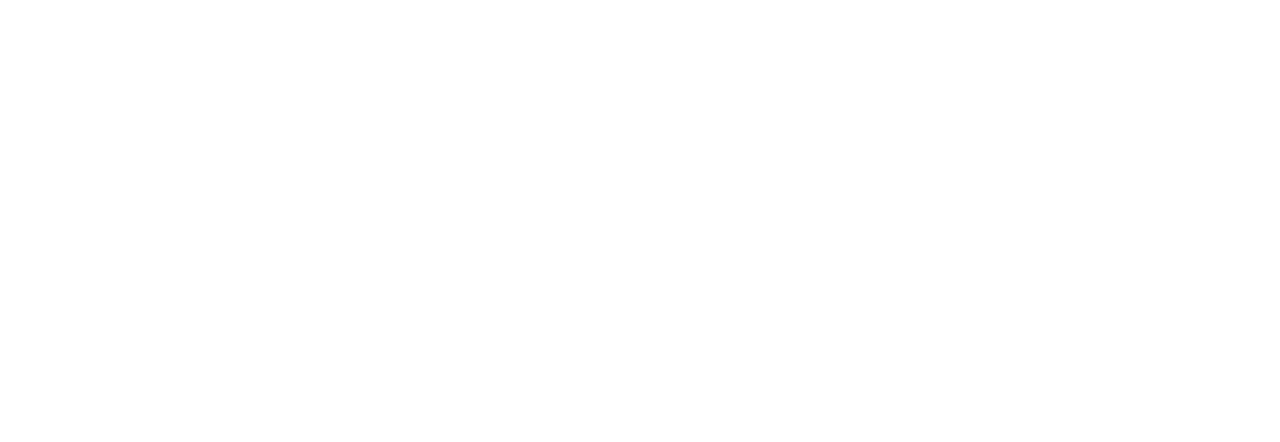
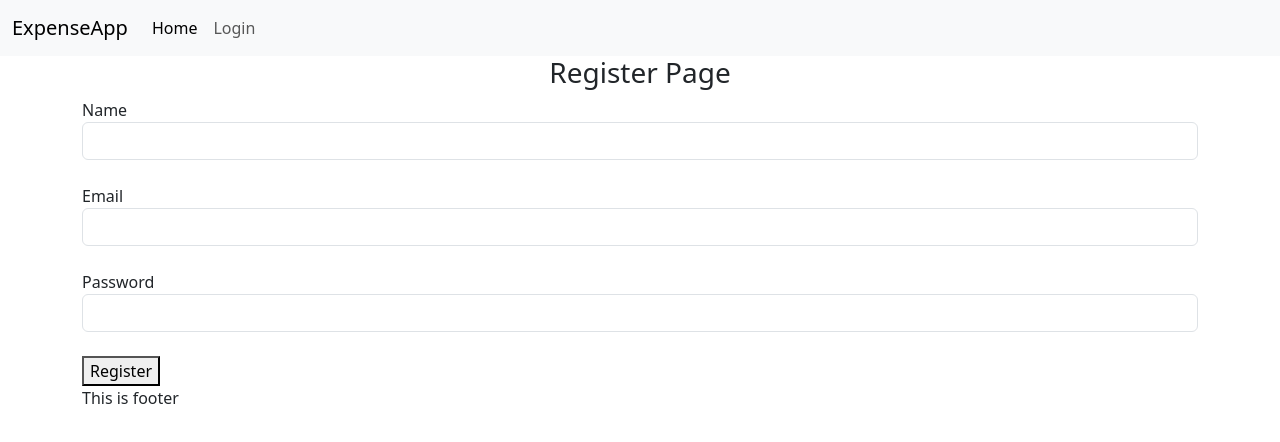
Before and after one commit to GopalVashishta/expense-react-client, a React (Vite) app: page /register in a window 1280 px wide. Before the commit this address had no page. Shown: the top 442 px of the page. Built offline with nearby package versions, Linux system fonts and the light colour scheme; no server answers.

Commit message:
added+connected the register to backend

```diff
--- a/src/App.jsx
+++ b/src/App.jsx
@@ -4,11 +4,26 @@
 import AppLayout from './components/AppLayout.jsx';
 import UserLayout from './components/UserLayout.jsx';
 import Dashboard from './pages/Dashboard.jsx';
-import { useState } from 'react';
+import Register from './pages/Register.jsx';
+import axios from 'axios';
+import { useEffect, useState } from 'react';
 
 function App() {
   //Value of userDetails repsersent whteher user is logged in or not
   const [userDetails, setUserDetails] = useState(null);
+
+  // retainLogin
+  const isUserLoggedIn = async () => {
+      try {
+        const resp = await axios.post('http://localhost:5001/auth/is-user-logged-in', {}, {withCredentials: true});
+        setUserDetails(resp.data.user);
+
+      } catch (error) {
+        console.log(error);
+      }
+  };
+  useEffect(() => {isUserLoggedIn(); }, []) // a func and a dependency array(useState vars)
+
   return (
     <Routes>
       <Route path="/" element={userDetails ? (
@@ -18,6 +33,11 @@
           <Home />
         </AppLayout>)
       } />
+
+      <Route path='/register' element={<AppLayout>
+          <Register setUser={setUserDetails}/>
+         </AppLayout>} />
+
       <Route path="/login" element={userDetails ? (
         <Navigate to='/dashboard' />
       ) : (
--- a/src/components/Header.jsx
+++ b/src/components/Header.jsx
@@ -32,17 +32,6 @@
                     </Link>
                     </li>
                 </ul>
-                <form className="d-flex" role="search">
-                    <input
-                    className="form-control me-2"
-                    type="search"
-                    placeholder="Search"
-                    aria-label="Search"
-                    />
-                    <button className="btn btn-outline-success" type="submit">
-                    Search
-                    </button>
-                </form>
                 </div>
             </div>
         </nav>
--- a/src/components/UserLayout.jsx
+++ b/src/components/UserLayout.jsx
@@ -1,11 +1,13 @@
 import { Link, useNavigate } from "react-router-dom";
 import Footer from "./Footer";
+import axios from 'axios'
 
 function UserLayout({ children, user, setUser }) {
     const navigate = useNavigate();
     const handleLogout = () => {
         setUser(null);
-        navigate('/login');
+        axios.post('http://localhost:5001/auth/logout');
+        navigate('/');
     };
 
     return (
--- a/src/pages/Home.jsx
+++ b/src/pages/Home.jsx
@@ -1,8 +1,18 @@
+import { useNavigate } from 'react-router-dom';
+
 function Home(){
+    const navigate = useNavigate();
+    const routeReg =  () =>{
+        navigate('/register');
+    }
+
     return (
+        <>
         <div className="container">
             <h2 className="text-center">Welcome to Expense App</h2>
+            <input type="button" value="Register" onClick={routeReg}/>
         </div>
+        </>
     );
 }
 export default Home;
--- /dev/null
+++ b/src/pages/Register.jsx
@@ -0,0 +1,68 @@
+import {useState} from 'react';
+import {useNavigate} from 'react-router-dom';
+import axios from 'axios';
+
+function Register({ setUser }){
+    const navigate = useNavigate();
+    const [formdata, setFormdata] = useState({ name: "", email: "", password: "" });
+    const [errors, setErrors] = useState({});
+    const [message, setMessage] = useState("");
+
+    const handleChange = (event) => {
+        const name = event.target.name;
+        const value = event.target.value;
+
+        setFormdata((prev) => ({
+            ...prev,
+            [name]: value
+        }));
+    }
+    const handleFormSubmit = async (event) => {
+        event.preventDefault();//prevent default behaviour i.e.  Page reload
+            try{
+                const body = {
+                    username: formdata.name,
+                    email: formdata.email,
+                    password: formdata.password
+                };
+                const config = {withCredentials: true};
+                const res = await axios.post('http://localhost:5001/auth/register', body, config);
+                console.log(res);
+                setUser(res.data.user);
+                setMessage("User Registered Successfully");
+                navigate('/dashboard');
+
+            }catch(err){
+                console.log("Error during login:", err);
+                setErrors({message: "Login failed. Please try again."});
+            }
+    }
+
+    return (
+        <>
+            <div className="container">
+                <h3 className="text-center">Register Page</h3>
+                {message && (message)}
+                {errors.message && (errors.message)}
+
+                <form onSubmit={handleFormSubmit}>
+                    <label>Name</label>
+                    <input type="text" name="name" className="form-control" value={formdata.name} onChange={handleChange} required={true} />
+                    <br />
+
+                    <label>Email</label>
+                    <input type="email" name="email" value={formdata.email} className="form-control"
+                    onChange={handleChange} required={true}></input> <br/>
+
+                    <label>Password</label>
+                    <input type="password" name="password" value={formdata.password} className="form-control"
+                    onChange={handleChange} required={true}></input>
+                    <br />
+                    <button type="submit">Register</button>
+                </form>
+            </div>
+        </>
+    );
+
+}
+export default Register;
```
